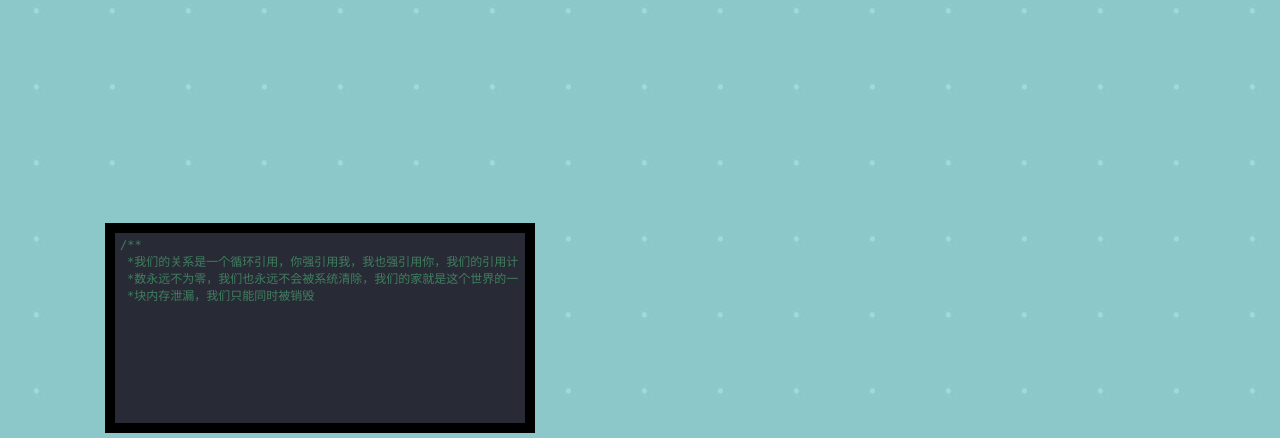
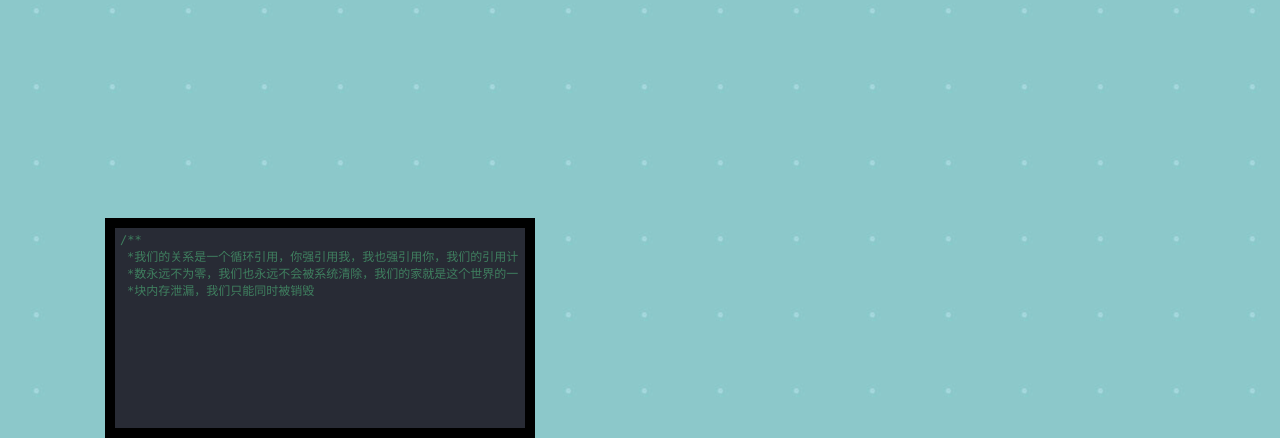
Before and after one commit to jxh1992/jxh1992.github.io, a PHP site: page /lover/index.html in a window 1280 px wide. Shown: the part 712-1150 px from the top of the page. Run offline with PHP 8.4, Linux system fonts and the light colour scheme; some web fonts are replaced.

Commit message:
code height;

```diff
--- a/lover/css/default.css
+++ b/lover/css/default.css
@@ -10,7 +10,7 @@ body{margin:0;padding:0;font-size:12px;overflow:auto}
 #loveu .signature{margin-top:10px;font-size:20px;font-style:italic}
 #clickSound{display:none}
 
-#code{float:left;width:400px;height:180px;color:#fff;font-family:"Consolas","Monaco","Bitstream Vera Sans Mono","Courier New","sans-serif";font-size:12px}
+#code{float:left;width:400px;height:190px;color:#fff;font-family:"Consolas","Monaco","Bitstream Vera Sans Mono","Courier New","sans-serif";font-size:12px}
 #code .string{color:red}
 #code .class{color: #91c275}
 #code .method{color: #3d89b4}
```
